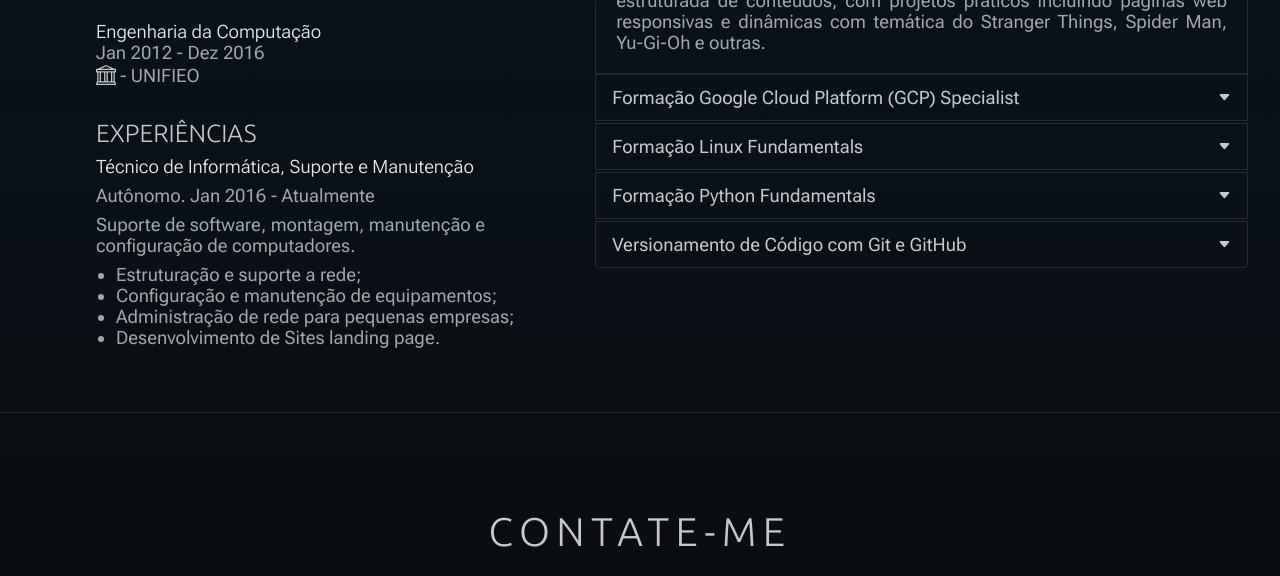
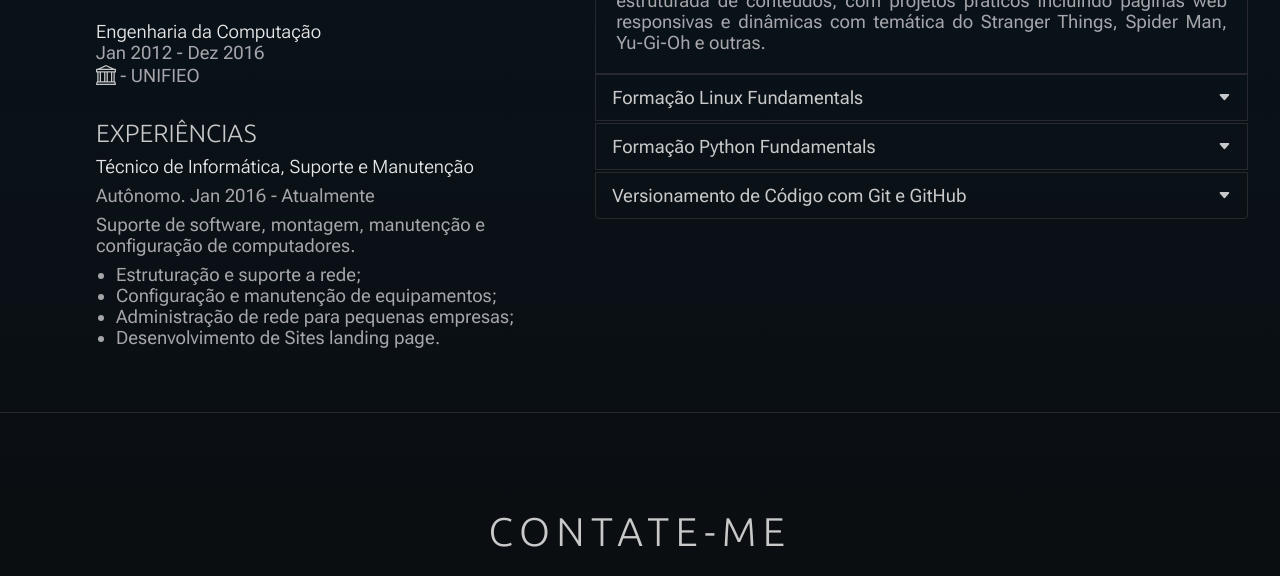
Before and after one commit to odairsp/portifolio, a plain HTML site: page index.html in a window 1280 px wide. Shown: the part 4872-5448 px from the top of the page. Drawn offline with nearby package versions, Linux system fonts and the light colour scheme.

Commit message:
Update index.html

```diff
--- a/index.html
+++ b/index.html
@@ -245,7 +245,7 @@
                             </p>
                         </div>
                     </div>
-                    <div class="accordion__item">
+<!--                     <div class="accordion__item">
                         <button class="accordion__header">
                             <span>Formação Google Cloud Platform (GCP) Specialist</span>
                             <i class="bi bi-caret-down-fill"></i>
@@ -266,7 +266,7 @@
 
                             </p>
                         </div>
-                    </div>
+                    </div> -->
                     <div class="accordion__item">
                         <button class="accordion__header">
                             <span>Formação Linux Fundamentals</span>
```
